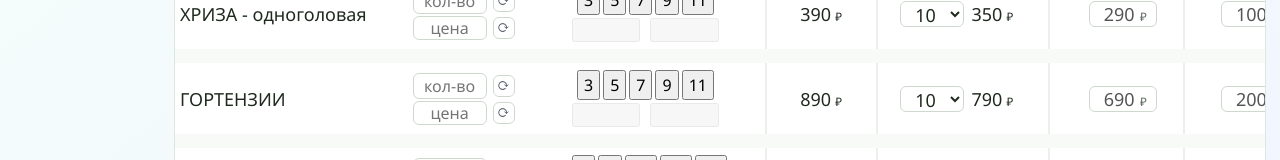
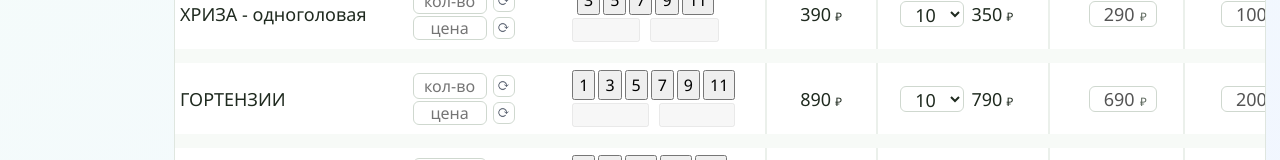
Before and after one commit to alizelect/flowers_baza, a Vue app: page / in a window 1280 px wide. Shown: the part 978-1138 px from the top of the page. Built offline with nearby package versions, Linux system fonts and the light colour scheme.

Commit message:
Fix section persistence and hydrangea size behavior

```diff
--- a/data/flowers.json
+++ b/data/flowers.json
@@ -203,8 +203,7 @@
         9,
         11
       ]
-    },
-    {
+    },    {
       "id": "49771275-f9ae-4bd3-9fe6-d42bda7b5dfd",
       "section": "osnovnye",
       "flowerName": "ГОРТЕНЗИИ",
@@ -217,6 +216,7 @@
       "discountPercent": 10,
       "isPromoEnabled": false,
       "popularSizes": [
+        1,
         3,
         5,
         7,
--- a/public/data/flowers.json
+++ b/public/data/flowers.json
@@ -181,8 +181,7 @@
         15,
         25
       ]
-    },
-    {
+    },    {
       "id": "49771275-f9ae-4bd3-9fe6-d42bda7b5dfd",
       "section": "osnovnye",
       "flowerName": "ГОРТЕНЗИИ",
@@ -195,6 +194,7 @@
       "discountPercent": 10,
       "isPromoEnabled": false,
       "popularSizes": [
+        1,
         7,
         9,
         11,
--- a/src/App.vue
+++ b/src/App.vue
@@ -1031,7 +1031,7 @@ function getPopularSizeLabel(item: FlowerItem, size: number): string {
 }
 
 function isPopularSizeActive(item: FlowerItem, size: number): boolean {
-  if (isGypsophilaComposition(item)) {
+  if (isGypsophilaComposition(item) || isHydrangea(item)) {
     return Boolean(sizeButtonSelectionMap[item.id]) && getQty(item) === size
   }
   return getQty(item) === size
--- a/src/App.vue.js
+++ b/src/App.vue.js
@@ -903,7 +903,7 @@ function getPopularSizeLabel(item, size) {
     return String(size);
 }
 function isPopularSizeActive(item, size) {
-    if (isGypsophilaComposition(item)) {
+    if (isGypsophilaComposition(item) || isHydrangea(item)) {
         return Boolean(sizeButtonSelectionMap[item.id]) && getQty(item) === size;
     }
     return getQty(item) === size;
--- a/src/stores/flowers.js
+++ b/src/stores/flowers.js
@@ -19,7 +19,7 @@ const GYPSOPHILA_ID = '5d8d5e68-cbd2-4e9a-a2ea-9fd6b7f9c201';
 const GYPSOPHILA_COMPOSITION_ID = '0f3b0a0d-6b0c-4cf0-8d32-7e5f49d0b902';
 const ALSTROMERII_ID = 'd9821a47-a022-4147-a88e-4857ed43deb9';
 function isSectionKey(value) {
-    return value === 'osnovnye' || value === 'sezonnye';
+    return value === 'osnovnye' || value === 'sezonnye' || value === 'priceTables';
 }
 function loadActiveSection() {
     const stored = localStorage.getItem(ACTIVE_SECTION_KEY);
@@ -144,7 +144,7 @@ function ensureRequiredItems(items) {
 function normalizeItem(item) {
     const normalizedFlowerName = item.id === CARNATION_MIX_ID ? '\u0413\u0412\u041E\u0417\u0414\u0418\u041A\u0418 - \u043C\u0438\u043A\u0441' : item.flowerName;
     const popularSizes = item.id === HYDRANGEA_ID
-        ? [3, 5, 7, 9, 11]
+        ? [1, 3, 5, 7, 9, 11]
         : item.id === CHRYZA_SINGLE_ID
             ? [3, 5, 7, 9, 11]
             : item.id === CARNATION_COMMON_ID || item.id === CARNATION_MOON_ID || item.id === CARNATION_MIX_ID
--- a/src/stores/flowers.ts
+++ b/src/stores/flowers.ts
@@ -32,7 +32,7 @@ const GYPSOPHILA_COMPOSITION_ID = '0f3b0a0d-6b0c-4cf0-8d32-7e5f49d0b902'
 const ALSTROMERII_ID = 'd9821a47-a022-4147-a88e-4857ed43deb9'
 
 function isSectionKey(value: string | null): value is SectionKey {
-  return value === 'osnovnye' || value === 'sezonnye'
+  return value === 'osnovnye' || value === 'sezonnye' || value === 'priceTables'
 }
 
 function loadActiveSection(): SectionKey {
@@ -170,7 +170,7 @@ function ensureRequiredItems(items: FlowerItem[]): FlowerItem[] {
 function normalizeItem(item: FlowerItem): FlowerItem {
   const normalizedFlowerName = item.id === CARNATION_MIX_ID ? '\u0413\u0412\u041E\u0417\u0414\u0418\u041A\u0418 - \u043C\u0438\u043A\u0441' : item.flowerName
   const popularSizes = item.id === HYDRANGEA_ID
-    ? [3, 5, 7, 9, 11]
+    ? [1, 3, 5, 7, 9, 11]
     : item.id === CHRYZA_SINGLE_ID
       ? [3, 5, 7, 9, 11]
       : item.id === CARNATION_COMMON_ID || item.id === CARNATION_MOON_ID || item.id === CARNATION_MIX_ID
```
